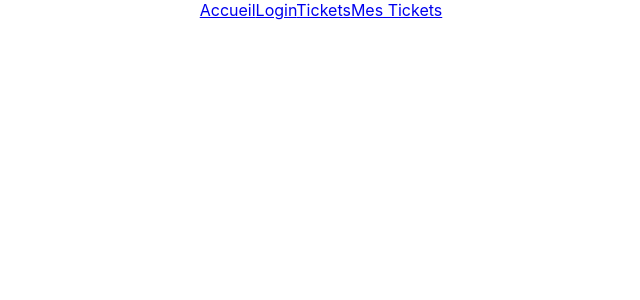
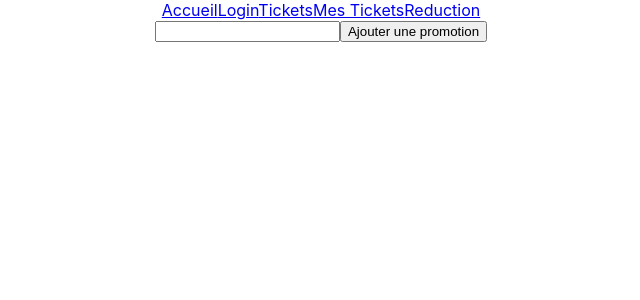
Before and after one commit to Wellindark/jsTrain, a React (Create React App) app: page /reduction in a window 1280 px wide. Shown: the top 300 px of the page, without its empty margins (319-959 px from the left). Built offline with nearby package versions, Linux system fonts and the light colour scheme.

Commit message:
Created promo codes
Close to working

```diff
--- a/src/App.js
+++ b/src/App.js
@@ -7,6 +7,7 @@ import './App.css';
 import Trajet from './trajet';
 import ListeTickets from "./listeTickets";
 import MesTickets from "./mestickets";
+import Reduction from "./reduction";
 
 export function App() {
   const [isLogged, setIsLogged] = useState();
@@ -27,10 +28,12 @@ export function App() {
         <Link to="/login">Login</Link>
         <Link to="/tickets">Tickets</Link>
         <Link to="/mestickets">Mes Tickets</Link>
+        <Link to="/reduction">Reduction</Link>
         <Switch>
           <Route exact path="/login" component={Login}/>
           <Route exact path="/tickets" component={ListeTickets}/>
           <Route exact path="/mestickets" component={MesTickets}/>
+          <Route exact path="/reduction"component={Reduction}/>
         </Switch>
       </Router>
     </div>
--- a/src/listeTickets.tsx
+++ b/src/listeTickets.tsx
@@ -44,9 +44,6 @@ export default class ListeTickets extends Component<any,any>{
 
         document.location.href="/mestickets";
     }
-
-
-
 render() {
 
         {
--- a/src/login.tsx
+++ b/src/login.tsx
@@ -36,16 +36,12 @@ export default class LoginForm extends Component<any,any>{
             .catch(error => console.error('Error:', error))
             if(fetchApi ==null){
                 return;
+            }else{
+                const fetchApiToJson = await fetchApi.json();
+                isLog = true;
+                localStorage.setItem('isLog','true')
+                document.location.href="/mestickets";
             }
-
-        const fetchApiToJson = await fetchApi.json();
-        isLog = true;
-        localStorage.setItem('isLog','true')
-
-
-
-
-
     }
 
     render(){
--- a/src/mestickets.tsx
+++ b/src/mestickets.tsx
@@ -2,8 +2,8 @@ import {Component} from "react";
 import React from "react";
 
 export default class MesTickets extends Component<any,any> {
-    constructor(props : any){
-        super(props);
+    constructor(props : any, context :any){
+        super(props,context);
         this.state = {
             billet : ""
         };
@@ -13,7 +13,8 @@ export default class MesTickets extends Component<any,any> {
     billetHandler(jsonParsed : string | null){
         this.setState({billet : jsonParsed});
     }
-    rechargerBillets(){
+    rechargerLesBillets(){
+        console.log(localStorage.getItem("billet"));
         let billet = localStorage.getItem("billet");
             this.billetHandler(billet);
             console.log(billet);
@@ -32,7 +33,7 @@ export default class MesTickets extends Component<any,any> {
 
     render() {
         return <div>
-            {this.rechargerBillets}
+            {this.rechargerLesBillets}
             Mon billet : {this.state.billet}
         </div>
     }
--- a/src/reduction.tsx
+++ b/src/reduction.tsx
@@ -1,5 +1,72 @@
-import {Component} from "react";
+import React, {Component} from "react";
 
-export class Reduction extends Component<any,any> {
+export default class Reduction extends Component<any,any>{
+    constructor(props : any, context:any){
+        super(props,context);
+        this.state = {
+            promo : '',
+            promoAppliquee: localStorage.getItem("promo"),
+            email: localStorage.getItem('mail'),
+            billet : ''
+        };
+        this.ajouterPromo = this.ajouterPromo.bind(this);
+        this.supprimerPromo = this.supprimerPromo.bind(this);
+        this.onChangePromo= this.onChangePromo.bind(this);
+        this.getBillet = this.getBillet.bind(this);
+    }
 
+    ajouterPromo(){
+        if(!this.getBillet()){
+            localStorage.setItem("promo", JSON.stringify(this.state.promo));
+            this.setState({promoAppliquee:this.state.promo});
+        }
+    }
+
+    onChangePromo(e :any){
+        this.setState({promo:e.target.value});
+    }
+
+    supprimerPromo(){
+        if(!this.getBillet()){
+            localStorage.removeItem("promo");
+            this.setState({promoAppliquee: null});
+        }
+    }
+
+    getBillet(){
+        var billet = localStorage.getItem("billet");
+        if(billet){
+            this.setState({billet : billet});
+        }
+        return billet;
+    }
+
+    render(){
+        if(this.state.promoApplique == null) {
+            return <div>
+                <form noValidate autoComplete="off">
+                    <div>
+                        <input type="text" onChange={(event: any) => this.onChangePromo(event)}/>
+                        <button color="primary" onClick={() => this.ajouterPromo()}>
+                            Ajouter une promotion
+                        </button>
+                    </div>
+                </form>
+            </div>
+        }else if(this.getBillet()!= null) {
+            return <div>
+                <p>Vous ne pouvez pas ajouter de code promo, un billet existe déjà.</p>
+            </div>
+            } else {
+            return <div>Email : {this.state.email}
+                    <div>
+                        Votre code promo : {JSON.parse(this.state.promoApplique)}
+                        <button onClick={()=>this.supprimerPromo()}>
+                            Supprimer la promo
+                        </button>
+                    </div>
+            </div>
+
+            }
+    }
 }
```
